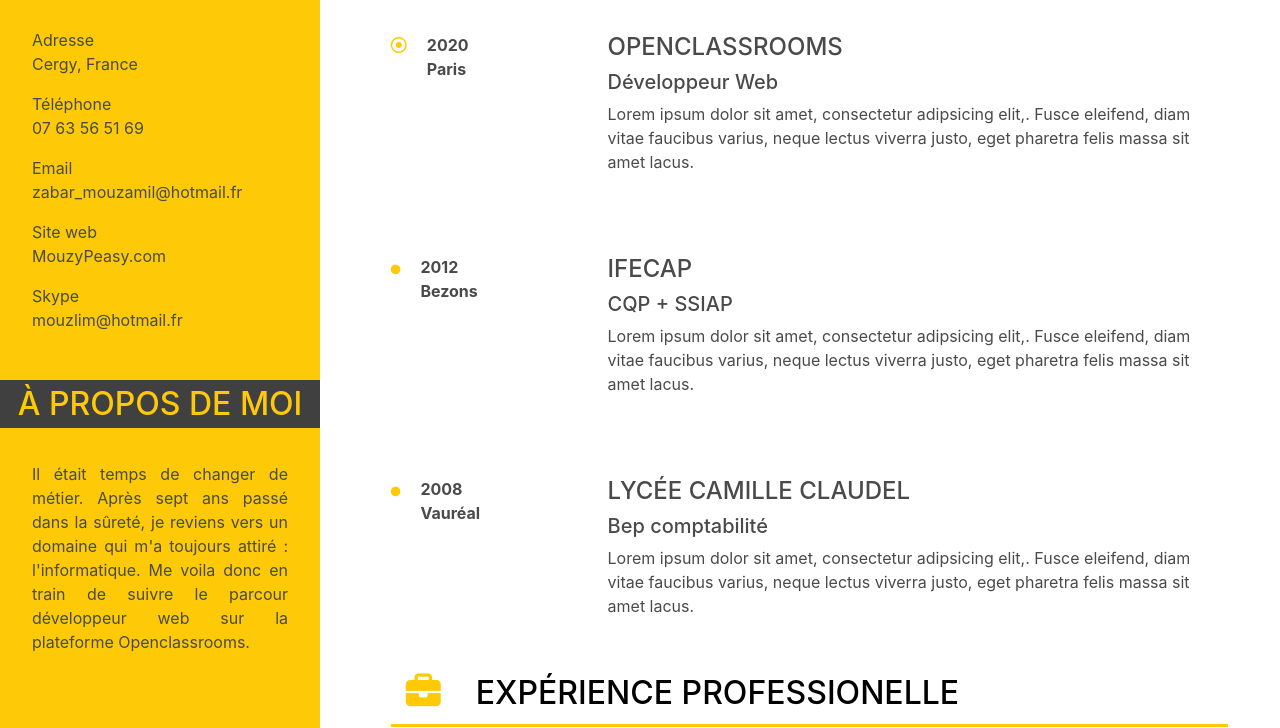
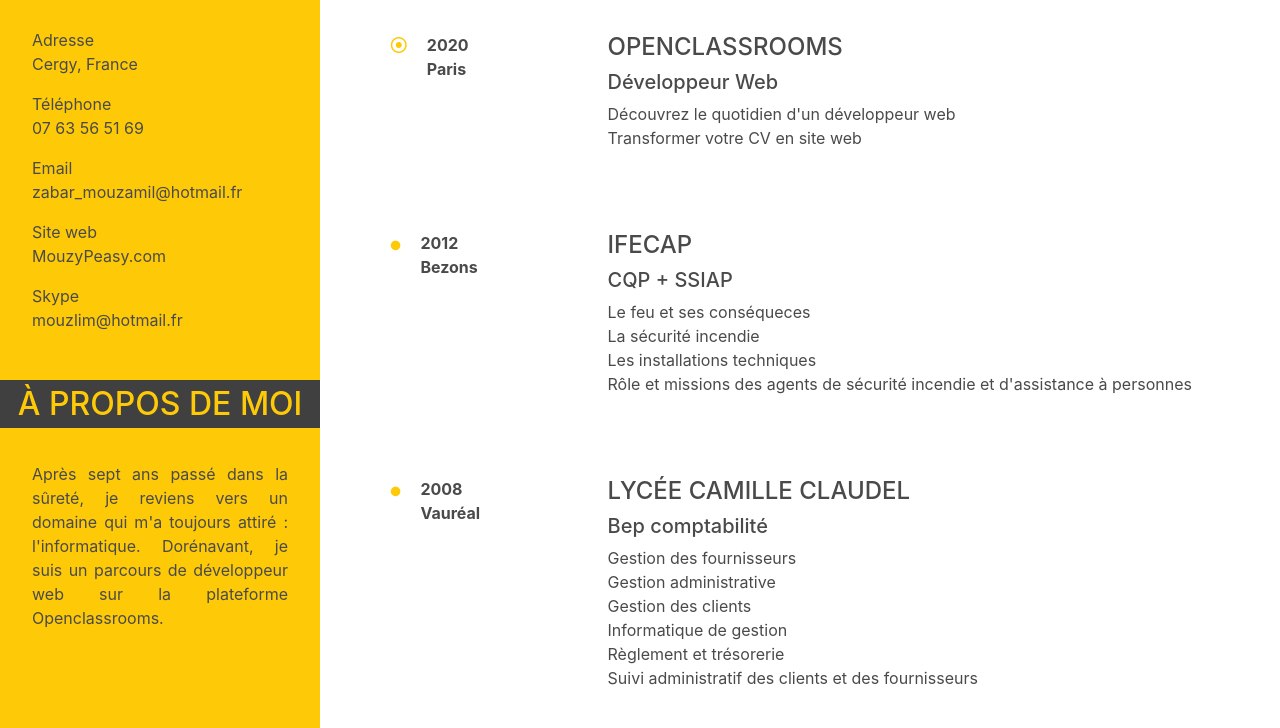
Before and after one commit to MouzyPeasy/Projet-2, a plain HTML site: page index.html in a window 1280 px wide. Shown: the part 354-1082 px from the top of the page. Drawn offline with Linux system fonts and the light colour scheme.

Commit message:
last modification on lorem before oral

```diff
--- a/index.html
+++ b/index.html
@@ -39,10 +39,9 @@
           <article class="a_propos">
             <h2 class="left-bar-title">À PROPOS DE MOI</h2>
             <p class="left-bar-paragraph">
-              Il était temps de changer de métier. Après sept ans passé dans la
-              sûreté, je reviens vers un domaine qui m'a toujours attiré :
-              l'informatique. Me voila donc en train de suivre le parcour
-              développeur web sur la plateforme Openclassrooms.
+              Après sept ans passé dans la sûreté, je reviens vers un domaine
+              qui m'a toujours attiré : l'informatique. Dorénavant, je suis un
+              parcours de développeur web sur la plateforme Openclassrooms.
             </p>
           </article>
           <article class="loisirs">
@@ -75,9 +74,8 @@
                     <h4>OPENCLASSROOMS</h4>
                     <h5>Développeur Web</h5>
                     <p>
-                      Lorem ipsum dolor sit amet, consectetur adipsicing elit,.
-                      Fusce eleifend, diam vitae faucibus varius, neque lectus
-                      viverra justo, eget pharetra felis massa sit amet lacus.
+                      Découvrez le quotidien d'un développeur web<br />
+                      Transformer votre CV en site web
                     </p>
                   </div>
                 </div>
@@ -94,9 +92,11 @@
                     <h4>IFECAP</h4>
                     <h5>CQP + SSIAP</h5>
                     <p>
-                      Lorem ipsum dolor sit amet, consectetur adipsicing elit,.
-                      Fusce eleifend, diam vitae faucibus varius, neque lectus
-                      viverra justo, eget pharetra felis massa sit amet lacus.
+                      Le feu et ses conséqueces<br />
+                      La sécurité incendie<br />
+                      Les installations techniques<br />
+                      Rôle et missions des agents de sécurité incendie et
+                      d'assistance à personnes
                     </p>
                   </div>
                 </div>
@@ -113,9 +113,12 @@
                     <h4>LYCÉE CAMILLE CLAUDEL</h4>
                     <h5>Bep comptabilité</h5>
                     <p>
-                      Lorem ipsum dolor sit amet, consectetur adipsicing elit,.
-                      Fusce eleifend, diam vitae faucibus varius, neque lectus
-                      viverra justo, eget pharetra felis massa sit amet lacus.
+                      Gestion des fournisseurs<br />
+                      Gestion administrative<br />
+                      Gestion des clients<br />
+                      Informatique de gestion<br />
+                      Règlement et trésorerie<br />
+                      Suivi administratif des clients et des fournisseurs
                     </p>
                   </div>
                 </div>
@@ -193,18 +196,18 @@
                 <div class="row">
                   <div class="col-sm-6 col-12 cv-element-content">
                     <p>
-                      MOUZY PEASY<br />
+                      CHEEZY MOUZY<br />
                       Directeur, Mouz corp<br />
-                      Téléphone : 07 12 12 12 12<br />
-                      Email: MouzyPeasy@gmail.com
+                      Téléphone : 07 12 00 12 00<br />
+                      Email: CheezyMouzy@gmail.com
                     </p>
                   </div>
                   <div class="col-sm-6 col-12 cv-element-content">
                     <p>
-                      MOUZY PEASY<br />
-                      Directeur, Mouz corp<br />
-                      Téléphone : 07 12 12 12 12<br />
-                      Email: MouzyPeasy@gmail.com
+                      FREEZY MOUZY<br />
+                      Directeur, Freezy & co<br />
+                      Téléphone : 07 00 12 00 12<br />
+                      Email: FreezyMouzy@gmail.com
                     </p>
                   </div>
                 </div>
--- a/style.css
+++ b/style.css
@@ -98,7 +98,7 @@ h3 {
 
 .a_propos {
   text-align: justify;
-  margin-bottom: 55em;
+  margin-bottom: 65em;
 }
 
 p,
```
